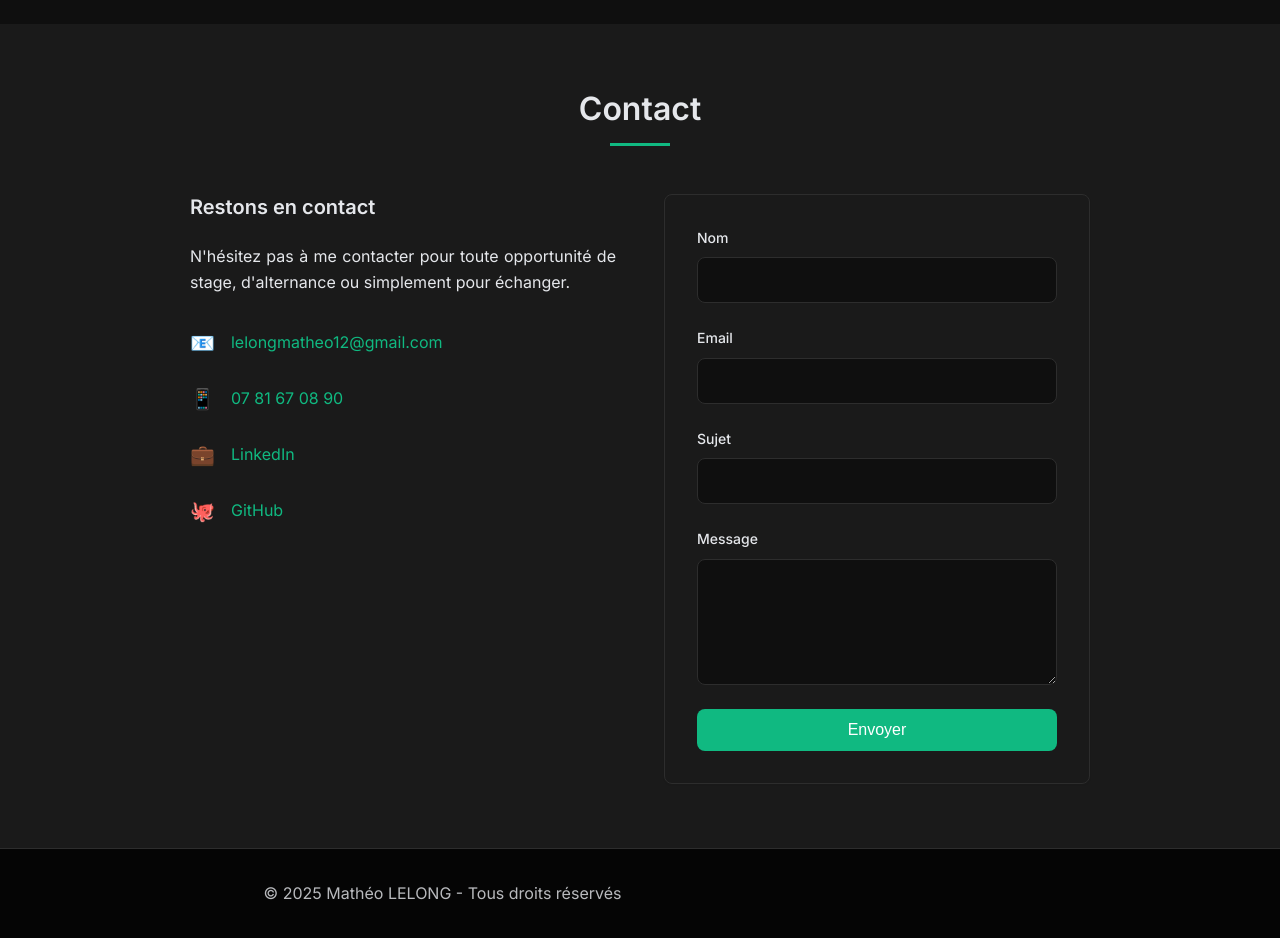
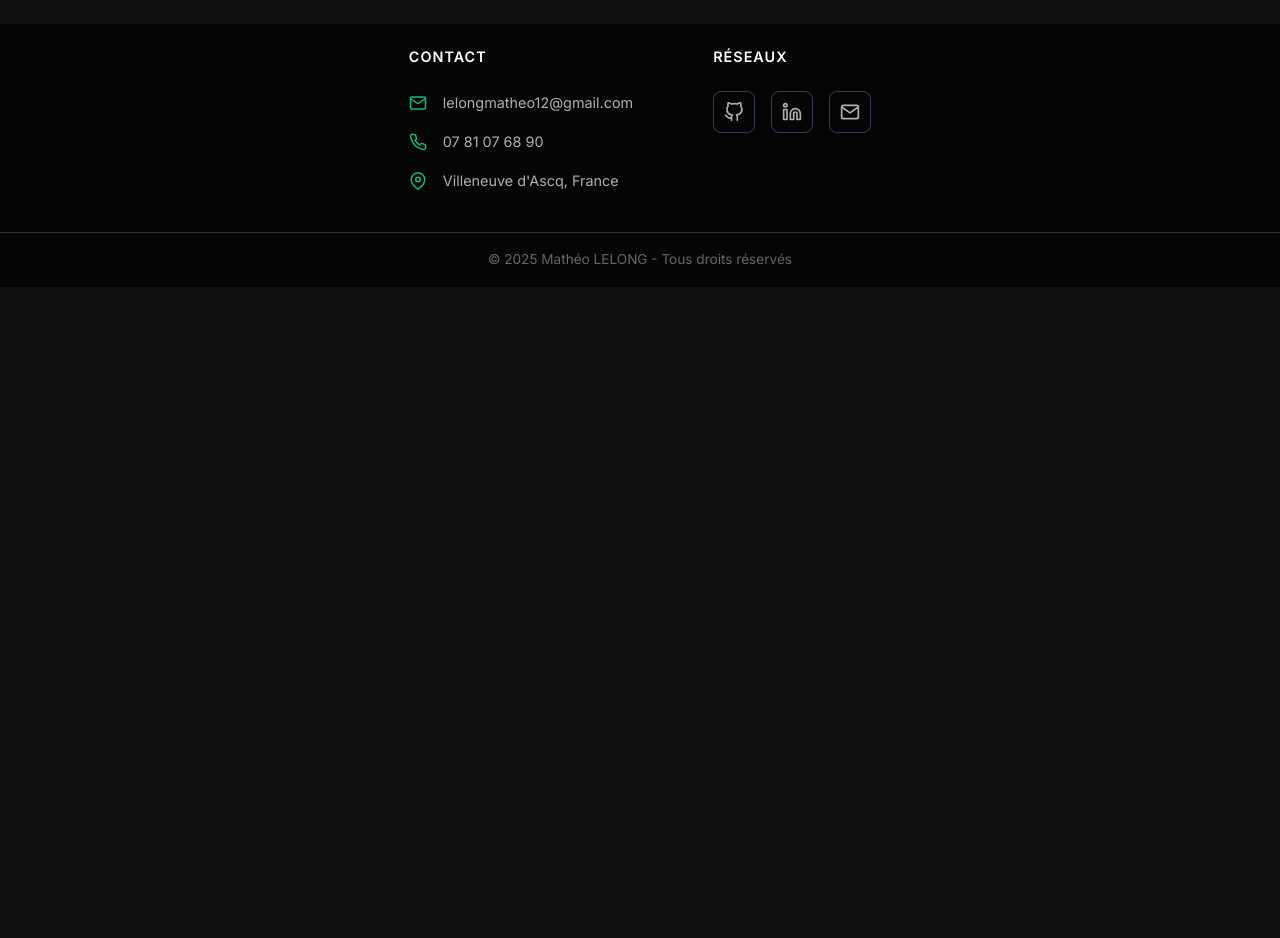
Before and after one commit to matheolelong/matheolelong.github.io, a plain HTML site: page index.html in a window 1280 px wide. Shown: the part 4200-5138 px from the top of the page. After the commit the page ends 4487 px from the top, so only its background shows below. Drawn offline with Linux system fonts and the light colour scheme.

Commit message:
Refonte section contact en footer avec design compact

```diff
--- a/index.html
+++ b/index.html
@@ -301,70 +301,67 @@
             </div>
         </section>
 
-        <!-- Section Contact -->
-        <section id="contact" class="section section-contact">
+    </main>
+
+    <!-- Footer -->
+    <footer class="footer" id="contact">
         <div class="container">
-                <h2 class="section-title">Contact</h2>
-                <div class="contact-content">
-                    <div class="contact-info">
-                        <h3>Restons en contact</h3>
-                        <p>
-                            N'hésitez pas à me contacter pour toute opportunité
-                            de stage, d'alternance ou simplement pour échanger.
-                        </p>
-                        <ul class="contact-links">
+            <div class="footer-content">
+                <!-- Contact -->
+                <div class="footer-section">
+                    <h3>CONTACT</h3>
+                    <ul class="footer-contact-list">
                         <li>
-                                <span class="contact-icon">📧</span>
+                            <svg xmlns="http://www.w3.org/2000/svg" width="18" height="18" viewBox="0 0 24 24" fill="none" stroke="currentColor" stroke-width="2" stroke-linecap="round" stroke-linejoin="round">
+                                <path d="M4 4h16c1.1 0 2 .9 2 2v12c0 1.1-.9 2-2 2H4c-1.1 0-2-.9-2-2V6c0-1.1.9-2 2-2z"></path>
+                                <polyline points="22,6 12,13 2,6"></polyline>
+                            </svg>
                             <a href="mailto:lelongmatheo12@gmail.com">lelongmatheo12@gmail.com</a>
                         </li>
                         <li>
-                                <span class="contact-icon">📱</span>
-                                <a href="tel:+33781670890">07 81 67 08 90</a>
+                            <svg xmlns="http://www.w3.org/2000/svg" width="18" height="18" viewBox="0 0 24 24" fill="none" stroke="currentColor" stroke-width="2" stroke-linecap="round" stroke-linejoin="round">
+                                <path d="M22 16.92v3a2 2 0 0 1-2.18 2 19.79 19.79 0 0 1-8.63-3.07 19.5 19.5 0 0 1-6-6 19.79 19.79 0 0 1-3.07-8.67A2 2 0 0 1 4.11 2h3a2 2 0 0 1 2 1.72 12.84 12.84 0 0 0 .7 2.81 2 2 0 0 1-.45 2.11L8.09 9.91a16 16 0 0 0 6 6l1.27-1.27a2 2 0 0 1 2.11-.45 12.84 12.84 0 0 0 2.81.7A2 2 0 0 1 22 16.92z"></path>
+                            </svg>
+                            <a href="tel:+33781076890">07 81 07 68 90</a>
                         </li>
                         <li>
-                                <span class="contact-icon">💼</span>
-                                <a href="https://linkedin.com/in/matheo-lelong" target="_blank" rel="noopener">
-                                    LinkedIn
-                                </a>
-                            </li>
-                            <li>
-                                <span class="contact-icon">🐙</span>
-                                <a href="https://github.com/matheo-lelong" target="_blank" rel="noopener">
-                                    GitHub
-                                </a>
+                            <svg xmlns="http://www.w3.org/2000/svg" width="18" height="18" viewBox="0 0 24 24" fill="none" stroke="currentColor" stroke-width="2" stroke-linecap="round" stroke-linejoin="round">
+                                <path d="M21 10c0 7-9 13-9 13s-9-6-9-13a9 9 0 0 1 18 0z"></path>
+                                <circle cx="12" cy="10" r="3"></circle>
+                            </svg>
+                            <span>Villeneuve d'Ascq, France</span>
                         </li>
                     </ul>
                 </div>
-                    <div class="contact-form-wrapper">
-                        <form class="contact-form" action="#" method="post">
-                            <div class="form-group">
-                                <label for="name">Nom</label>
-                                <input type="text" id="name" name="name" required>
-                            </div>
-                            <div class="form-group">
-                                <label for="email">Email</label>
-                                <input type="email" id="email" name="email" required>
-                            </div>
-                            <div class="form-group">
-                                <label for="subject">Sujet</label>
-                                <input type="text" id="subject" name="subject" required>
-                            </div>
-                            <div class="form-group">
-                                <label for="message">Message</label>
-                                <textarea id="message" name="message" rows="5" required></textarea>
-                            </div>
-                            <button type="submit" class="btn btn-primary">Envoyer</button>
-                        </form>
+
+                <!-- Réseaux -->
+                <div class="footer-section">
+                    <h3>RÉSEAUX</h3>
+                    <div class="footer-social-links">
+                        <a href="https://github.com/matheo-lelong" target="_blank" rel="noopener" class="footer-social-icon" aria-label="GitHub">
+                            <svg xmlns="http://www.w3.org/2000/svg" width="20" height="20" viewBox="0 0 24 24" fill="none" stroke="currentColor" stroke-width="2" stroke-linecap="round" stroke-linejoin="round">
+                                <path d="M9 19c-5 1.5-5-2.5-7-3m14 6v-3.87a3.37 3.37 0 0 0-.94-2.61c3.14-.35 6.44-1.54 6.44-7A5.44 5.44 0 0 0 20 4.77 5.07 5.07 0 0 0 19.91 1S18.73.65 16 2.48a13.38 13.38 0 0 0-7 0C6.27.65 5.09 1 5.09 1A5.07 5.07 0 0 0 5 4.77a5.44 5.44 0 0 0-1.5 3.78c0 5.42 3.3 6.61 6.44 7A3.37 3.37 0 0 0 9 18.13V22"></path>
+                            </svg>
+                        </a>
+                        <a href="https://linkedin.com/in/matheo-lelong" target="_blank" rel="noopener" class="footer-social-icon" aria-label="LinkedIn">
+                            <svg xmlns="http://www.w3.org/2000/svg" width="20" height="20" viewBox="0 0 24 24" fill="none" stroke="currentColor" stroke-width="2" stroke-linecap="round" stroke-linejoin="round">
+                                <path d="M16 8a6 6 0 0 1 6 6v7h-4v-7a2 2 0 0 0-2-2 2 2 0 0 0-2 2v7h-4v-7a6 6 0 0 1 6-6z"></path>
+                                <rect x="2" y="9" width="4" height="12"></rect>
+                                <circle cx="4" cy="4" r="2"></circle>
+                            </svg>
+                        </a>
+                        <a href="mailto:lelongmatheo12@gmail.com" class="footer-social-icon" aria-label="Email">
+                            <svg xmlns="http://www.w3.org/2000/svg" width="20" height="20" viewBox="0 0 24 24" fill="none" stroke="currentColor" stroke-width="2" stroke-linecap="round" stroke-linejoin="round">
+                                <path d="M4 4h16c1.1 0 2 .9 2 2v12c0 1.1-.9 2-2 2H4c-1.1 0-2-.9-2-2V6c0-1.1.9-2 2-2z"></path>
+                                <polyline points="22,6 12,13 2,6"></polyline>
+                            </svg>
+                        </a>
                     </div>
                 </div>
             </div>
-        </section>
-    </main>
-
-    <!-- Footer -->
-    <footer class="footer">
-        <div class="container">
-            <p>&copy; 2025 Mathéo LELONG - Tous droits réservés</p>
+        </div>
+        <div class="footer-bottom">
+            <p class="footer-copyright">&copy; 2025 Mathéo LELONG - Tous droits réservés</p>
         </div>
     </footer>
 
--- a/styles.css
+++ b/styles.css
@@ -651,94 +651,131 @@ ul {
 }
 
 /* =============================================
-   SECTION CONTACT
-   ============================================= */
-.contact-content {
-    display: grid;
-    grid-template-columns: 1fr 1fr;
-    gap: var(--spacing-xl);
-    max-width: 900px;
-    margin: 0 auto;
-}
-
-.contact-info h3 {
-    margin-bottom: var(--spacing-md);
-}
-
-.contact-links {
-    margin-top: var(--spacing-lg);
-}
-
-.contact-links li {
-    display: flex;
-    align-items: center;
-    gap: var(--spacing-sm);
-    margin-bottom: var(--spacing-md);
-}
-
-.contact-icon {
-    font-size: 1.25rem;
-}
-
-.contact-form-wrapper {
-    background-color: var(--color-background-alt);
-    padding: var(--spacing-lg);
-    border-radius: var(--border-radius);
-    box-shadow: var(--shadow-sm);
-    border: 1px solid var(--color-border);
-}
-
-.contact-form {
-    display: flex;
-    flex-direction: column;
-    gap: var(--spacing-md);
-}
-
-.form-group {
-    display: flex;
-    flex-direction: column;
-    gap: var(--spacing-xs);
-}
-
-.form-group label {
-    font-weight: 500;
-    font-size: var(--font-size-small);
-}
-
-.form-group input,
-.form-group textarea {
-    padding: 12px;
-    border: 1px solid var(--color-border);
-    border-radius: var(--border-radius);
-    font-family: inherit;
-    font-size: 1rem;
-    transition: var(--transition);
-    background-color: var(--color-background);
-    color: var(--color-text);
-}
-
-.form-group input:focus,
-.form-group textarea:focus {
-    outline: none;
-    border-color: var(--color-primary);
-    box-shadow: 0 0 0 3px rgba(16, 185, 129, 0.2);
-}
-
-/* =============================================
    FOOTER
    ============================================= */
 .footer {
     background-color: #050505;
-    color: var(--color-text);
-    padding: var(--spacing-lg) 0;
-    text-align: center;
-    border-top: 1px solid var(--color-border);
+    color: #e0e0e0;
+    padding: var(--spacing-md) 0 0;
 }
 
-.footer p {
+.footer > .container {
+    max-width: 100%;
+    padding: 0;
+}
+
+.footer-content {
+    display: flex;
+    justify-content: center;
+    gap: 80px;
+    margin-bottom: var(--spacing-md);
+    padding: 0 var(--spacing-lg);
+}
+
+.footer-section h3 {
+    color: #ffffff;
+    font-size: 0.9rem;
+    font-weight: 600;
+    letter-spacing: 1px;
+    margin-bottom: var(--spacing-md);
+}
+
+/* Liste contact footer */
+.footer-contact-list {
+    list-style: none;
+    padding: 0;
+    margin: 0;
+}
+
+.footer-contact-list li {
+    display: flex;
+    align-items: center;
+    gap: var(--spacing-sm);
+    margin-bottom: var(--spacing-sm);
+    font-size: 0.9rem;
+}
+
+.footer-contact-list svg {
+    color: var(--color-primary);
+    flex-shrink: 0;
+}
+
+.footer-contact-list a,
+.footer-contact-list span {
+    color: #b0b0b0;
+    text-decoration: none;
+    transition: var(--transition);
+}
+
+.footer-contact-list a:hover {
+    color: var(--color-primary);
+}
+
+/* Réseaux sociaux footer */
+.footer-social-links {
+    display: flex;
+    gap: var(--spacing-sm);
+}
+
+.footer-social-icon {
+    display: flex;
+    align-items: center;
+    justify-content: center;
+    width: 42px;
+    height: 42px;
+    border: 1px solid #3a3a5c;
+    border-radius: 8px;
+    color: #b0b0b0;
+    transition: var(--transition);
+}
+
+.footer-social-icon:hover {
+    border-color: var(--color-primary);
+    color: var(--color-primary);
+    transform: translateY(-2px);
+}
+
+.footer-social-icon svg {
+    width: 20px;
+    height: 20px;
+}
+
+/* Badge disponibilité */
+.availability-badge {
+    display: flex;
+    align-items: center;
+    justify-content: center;
+    gap: var(--spacing-sm);
+    padding: 10px 24px;
+    border: 1px solid #2a5a3a;
+    border-radius: 30px;
+    background-color: rgba(42, 90, 58, 0.2);
+    color: #4ade80;
+    font-size: 0.9rem;
+    width: fit-content;
+    margin: 0 auto var(--spacing-lg);
+}
+
+.availability-dot {
+    width: 8px;
+    height: 8px;
+    background-color: #4ade80;
+    border-radius: 50%;
+}
+
+.footer-bottom {
+    border-top: 1px solid #333;
+    padding: var(--spacing-sm) 0;
+    margin-top: var(--spacing-sm);
+    display: flex;
+    justify-content: center;
+}
+
+.footer-copyright {
     text-align: center;
+    color: #666;
+    font-size: 0.85rem;
     margin: 0;
-    opacity: 0.8;
 }
 
 /* =============================================
@@ -750,10 +787,6 @@ ul {
     }
 
     .projects-grid {
-        grid-template-columns: 1fr;
-    }
-
-    .contact-content {
         grid-template-columns: 1fr;
     }
 
@@ -782,6 +815,16 @@ ul {
 
     h1 { font-size: 2rem; }
     h2 { font-size: 1.5rem; }
+
+    .footer-content {
+        flex-direction: column;
+        gap: var(--spacing-lg);
+        text-align: center;
+    }
+
+    .footer-social-links {
+        justify-content: center;
+    }
 
     .banner {
         height: 300px;
```
Lines whose indentation alone changed are shown as unchanged.
